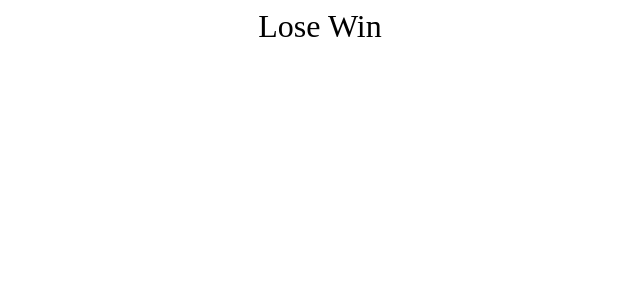
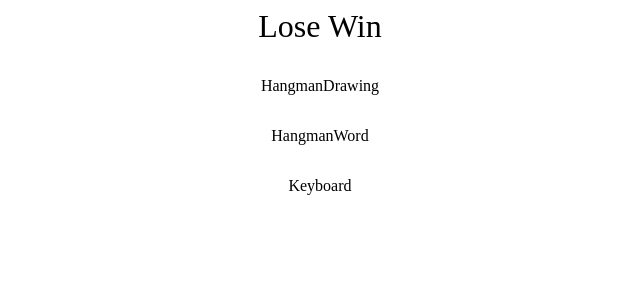
Before and after one commit to cavaglieridomenico/rt, a React (Vite) app in the folder hangman/: page / in a window 1280 px wide. Shown: the top 300 px of the page, without its empty margins (320-960 px from the left). Built offline with nearby package versions, Linux system fonts and the light colour scheme.

Commit message:
Add the component structure

```diff
--- a/hangman/src/App.tsx
+++ b/hangman/src/App.tsx
@@ -1,5 +1,8 @@
 import { useState } from "react";
 import words from "./wordList.json";
+import { HangmanDrawing } from "./HangmanDrawing";
+import { HangmanWord } from "./HangmanWord";
+import { Keyboard } from "./Keyboad";
 
 function App() {
   const [wordToGuess /*, setWordGuess*/] = useState(
@@ -19,6 +22,9 @@ function App() {
       }}
     >
       <div style={{ fontSize: "2rem", textAlign: "center" }}>Lose Win</div>
+      <HangmanDrawing />
+      <HangmanWord />
+      <Keyboard />
     </div>
   );
 }
--- /dev/null
+++ b/hangman/src/HangmanDrawing.tsx
@@ -0,0 +1,3 @@
+export const HangmanDrawing = () => {
+  return <div>HangmanDrawing</div>;
+};
--- /dev/null
+++ b/hangman/src/HangmanWord.tsx
@@ -0,0 +1,3 @@
+export const HangmanWord = () => {
+  return <div>HangmanWord</div>;
+};
--- /dev/null
+++ b/hangman/src/Keyboad.tsx
@@ -0,0 +1,3 @@
+export const Keyboard = () => {
+  return <>Keyboard</>;
+};
```
